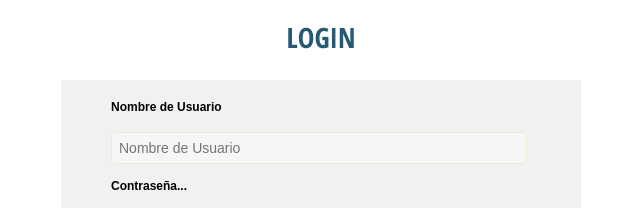
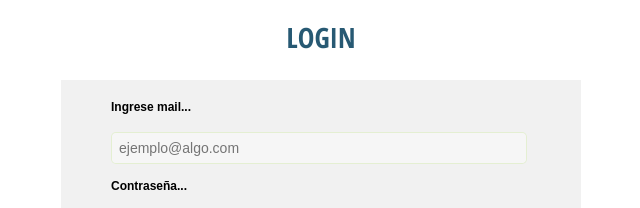
Before and after one commit to tamara01/2_Login, a plain HTML site: page index.html in a window 1280 px wide. Shown: the top 208 px of the page, 319-959 px from the left. Drawn offline with Linux system fonts and the light colour scheme.

Commit message:
Campo requerido mail

```diff
--- a/index.html
+++ b/index.html
@@ -19,8 +19,8 @@
             </header>
       <div  class="form">
         <form id="contactform">
-          <p class="contact"><label for="name">Nombre de Usuario </label></p><br/>
-          <input id="name" name="name" placeholder="Nombre de Usuario" required="" tabindex="1" type="text">
+          <p class="contact"><label for="name">Ingrese mail... </label></p><br/>
+          <input id="email" name="email" placeholder="ejemplo@algo.com" required="" type="email">
 
 
                 <p class="contact"><label for="password">Contraseña...</label></p><br/>
```
